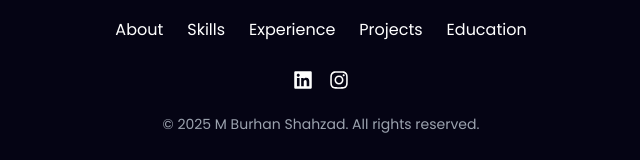
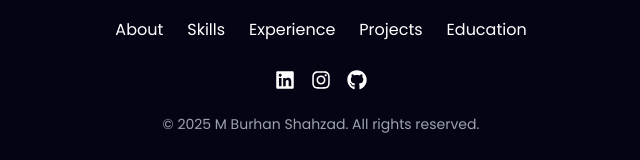
Before and after one commit to MuhammadBurhanShahzad/Portfolio, a React (Vite) app: page / in a window 1280 px wide. Shown: the part 9607-9767 px from the top of the page, without its empty margins (319-959 px from the left). Built offline with nearby package versions, Linux system fonts and the light colour scheme.

Commit message:
Update Footer.jsx

```diff
--- a/src/components/Footer/Footer.jsx
+++ b/src/components/Footer/Footer.jsx
@@ -1,5 +1,5 @@
 import React from "react";
-import { FaFacebook, FaTwitter, FaLinkedin, FaInstagram, FaYoutube } from "react-icons/fa";
+import { FaFacebook, FaTwitter, FaLinkedin, FaInstagram, FaYoutube, FaGithub } from "react-icons/fa";
 
 const Footer = () => {
   // Smooth scroll function
@@ -42,7 +42,7 @@ const Footer = () => {
 
             { icon: <FaLinkedin />, link: "https://www.linkedin.com/in/burhan01/" },
             { icon: <FaInstagram />, link: "https://www.instagram.com/tg_burhan/" },
-
+             { icon: <FaGithub />, link: "https://github.com/MuhammadBurhanShahzad" },
 
           ].map((item, index) => (
             <a
```
